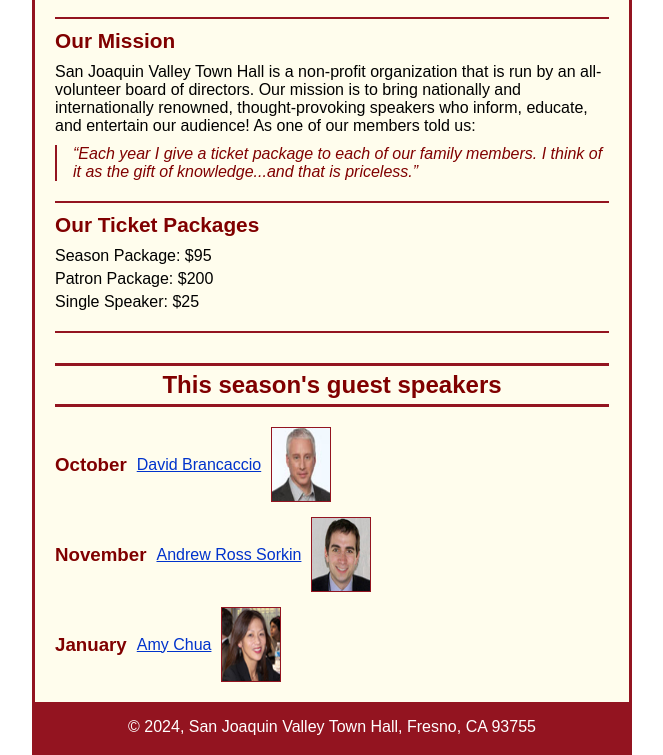
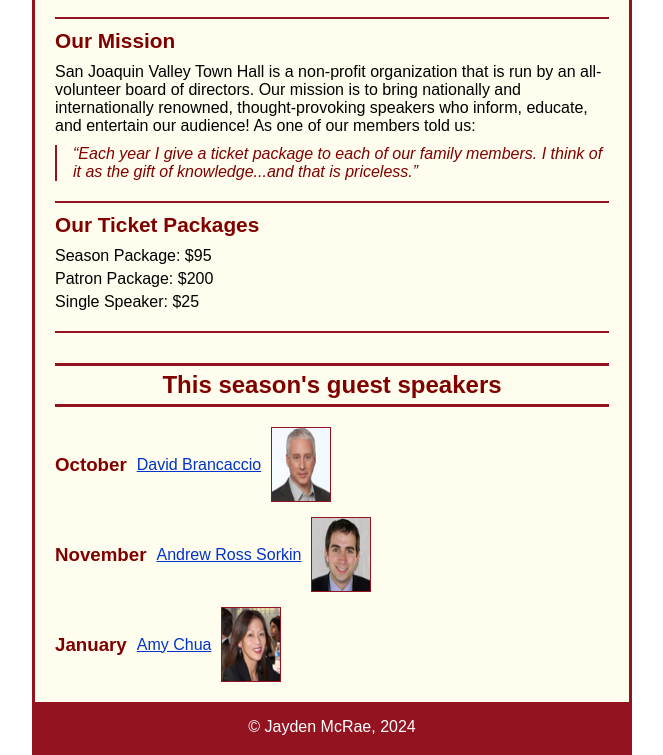
Before and after one commit to jam374/A07, a plain HTML site: page index.html in a window 1280 px wide. Shown: the part 121-876 px from the top of the page, without its empty margins (308-971 px from the left). Drawn offline with Linux system fonts and the light colour scheme.

Commit message:
Update index.html

```diff
--- a/index.html
+++ b/index.html
@@ -55,7 +55,7 @@
     </main>
 
     <footer>
-        <p>&copy; 2024, San Joaquin Valley Town Hall, Fresno, CA 93755</p>
+        <p>&copy; Jayden McRae, 2024</p>
     </footer>
 </body>
 
```
